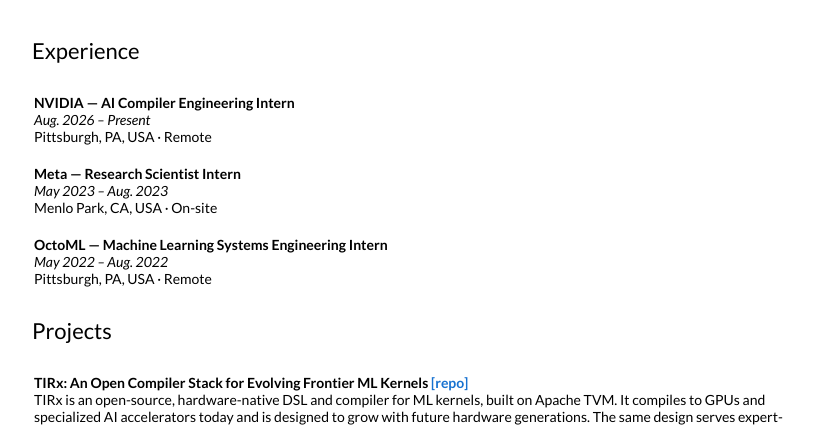
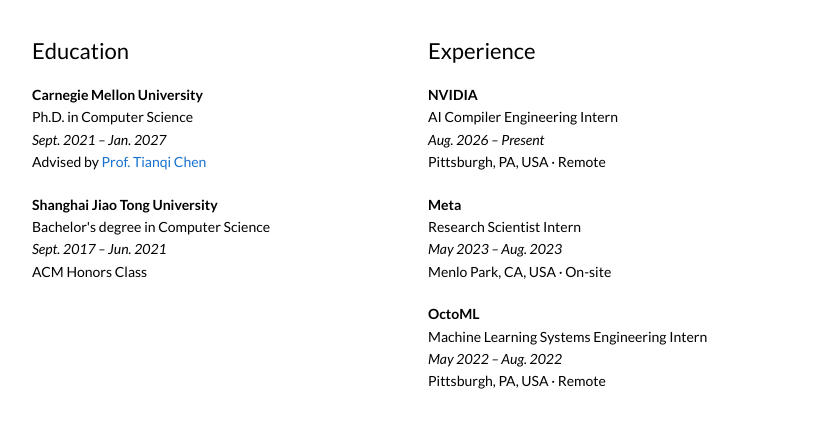
Before and after one commit to spectrometerHBH/spectrometerHBH.github.io, a plain HTML site: page index.html in a window 1280 px wide. Shown: the part 381-806 px from the top of the page, without its empty margins (228-1051 px from the left). Drawn offline with Linux system fonts and the light colour scheme.

Commit message:
Add side-by-side education and experience sections

```diff
--- a/index.html
+++ b/index.html
@@ -73,6 +73,34 @@
 
     span.highlight {
       background-color: #ffffd0;
+    }
+
+    .education-experience {
+      display: grid;
+      grid-template-columns: minmax(0, 1fr) minmax(0, 1fr);
+      gap: 32px;
+      padding: 20px;
+    }
+
+    .education-experience h2 {
+      font-size: 22px;
+      font-weight: 400;
+      margin: 0 0 20px;
+    }
+
+    .education-experience p {
+      line-height: 1.6;
+      margin: 0 0 20px;
+    }
+
+    .education-experience p:last-child {
+      margin-bottom: 0;
+    }
+
+    @media (max-width: 600px) {
+      .education-experience {
+        grid-template-columns: minmax(0, 1fr);
+      }
     }
   </style>
   <style type="text/css">
@@ -151,49 +179,51 @@
           </tr>
           </table>
 
-        <!--Industry Experience ====================================== -->
-        <table width="100%" align="center" border="0" cellspacing="0" cellpadding="20">
-          <tr>
-            <td>
-              <heading>Experience</heading>
-            </td>
-          </tr>
-        </table>
-        <table width="97%" align="center" border="0" cellspacing="0" cellpadding="10">
-          <tr>
-            <td>
+        <!--Education and Experience ================================= -->
+        <div class="education-experience">
+          <div>
+            <h2>Education</h2>
+            <p>
+              <strong>Carnegie Mellon University</strong><br>
+              Ph.D. in Computer Science<br>
+              <em>Sept. 2021 &ndash; Jan. 2027</em><br>
+              Advised by <a href="https://tqchen.com/">Prof. Tianqi Chen</a>
+            </p>
+            <p>
+              <strong>Shanghai Jiao Tong University</strong><br>
+              Bachelor's degree in Computer Science<br>
+              <em>Sept. 2017 &ndash; Jun. 2021</em><br>
+              ACM Honors Class
+            </p>
+          </div>
+          <div>
+            <h2>Experience</h2>
               <p>
-                <papertitle>NVIDIA &mdash; AI Compiler Engineering Intern</papertitle>
+                <strong>NVIDIA</strong><br>
+                AI Compiler Engineering Intern
                 <br>
                 <em>Aug. 2026 &ndash; Present</em>
                 <br>
                 Pittsburgh, PA, USA &middot; Remote
               </p>
-            </td>
-          </tr>
-          <tr>
-            <td>
               <p>
-                <papertitle>Meta &mdash; Research Scientist Intern</papertitle>
+                <strong>Meta</strong><br>
+                Research Scientist Intern
                 <br>
                 <em>May 2023 &ndash; Aug. 2023</em>
                 <br>
                 Menlo Park, CA, USA &middot; On-site
               </p>
-            </td>
-          </tr>
-          <tr>
-            <td>
               <p>
-                <papertitle>OctoML &mdash; Machine Learning Systems Engineering Intern</papertitle>
+                <strong>OctoML</strong><br>
+                Machine Learning Systems Engineering Intern
                 <br>
                 <em>May 2022 &ndash; Aug. 2022</em>
                 <br>
                 Pittsburgh, PA, USA &middot; Remote
               </p>
-            </td>
-          </tr>
-        </table>
+          </div>
+        </div>
 
         <!--Projects ================================================== -->
         <table width="100%" align="center" border="0" cellspacing="0" cellpadding="20">
```
